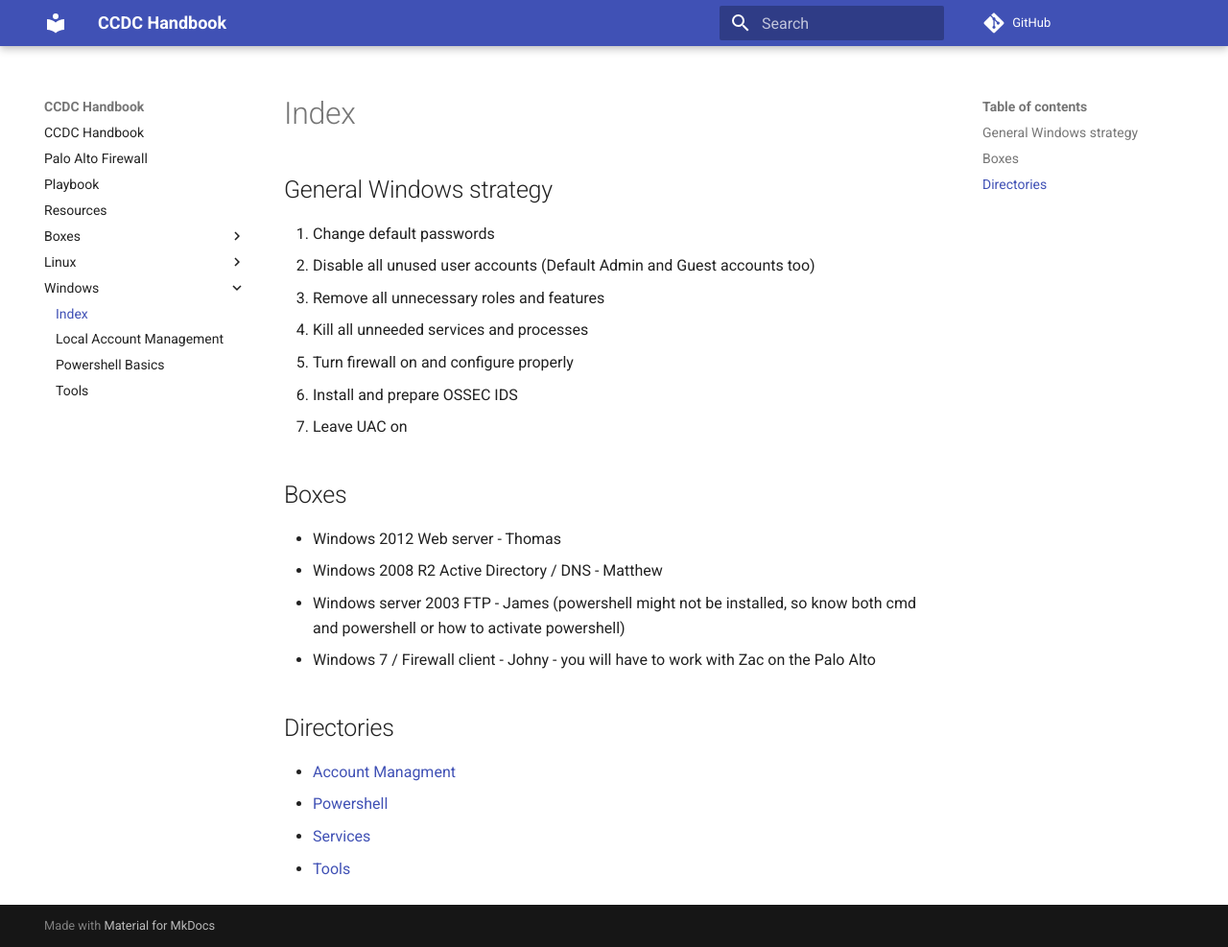
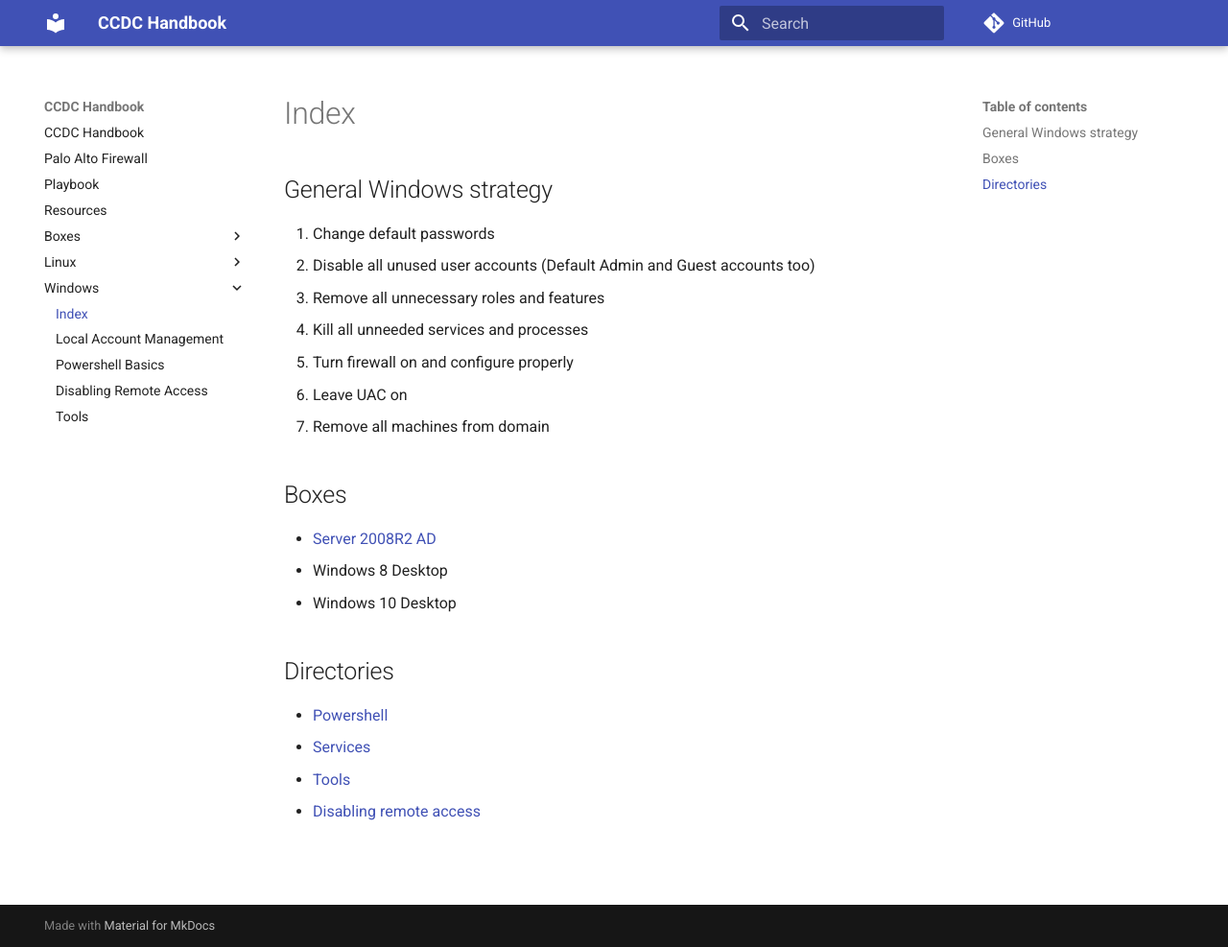
Before and after one commit to ius-csg/ccdc-handbook, an MkDocs documentation site: the page built from docs/Windows/index.md, in a window 1280 px wide and 987 px high. Shown: the whole window at 96% size. Built offline with MkDocs 1.6.1 and Material for MkDocs 9.7.7, drawn with Linux system fonts in a browser that asks for light colours; comment, search, counter and statistics services are not loaded.

Commit message:
Add new Windows info

```diff
--- a/docs/Windows/index.md
+++ b/docs/Windows/index.md
@@ -2,25 +2,21 @@
 
 ## General Windows strategy
 
-1. Change default passwords
+1.  Change default passwords
 2. Disable all unused user accounts (Default Admin and Guest accounts too)
 3. Remove all unnecessary roles and features
 4. Kill all unneeded services and processes
 5. Turn firewall on and configure properly
-6. Install and prepare OSSEC IDS
 7. Leave UAC on
+8. Remove all machines from domain
 
 ## Boxes
-
-* Windows 2012 Web server - Thomas
-* Windows 2008 R2 Active Directory / DNS - Matthew
-* Windows server 2003 FTP - James
-(powershell might not be installed, so know both cmd and powershell or how to activate powershell)
-* Windows 7 / Firewall client - Johny - you will have to work with Zac on the Palo Alto
-
+* [Server 2008R2 AD](../Boxes/Windows-AD.md)
+* Windows 8 Desktop
+* Windows 10 Desktop
 ## Directories
 
-* [Account Managment](Account Managment.md)
 * [Powershell](Powershell.md)
 * [Services](Services/Overview.md)
 * [Tools](Tools.md)
+* [Disabling remote access](Remote-Access.md)
```
Also changed, not shown: docs/Boxes/Windows-AD.md (+8 -1 lines), docs/Windows/Remote-Access.md (added, +14 -0 lines).
